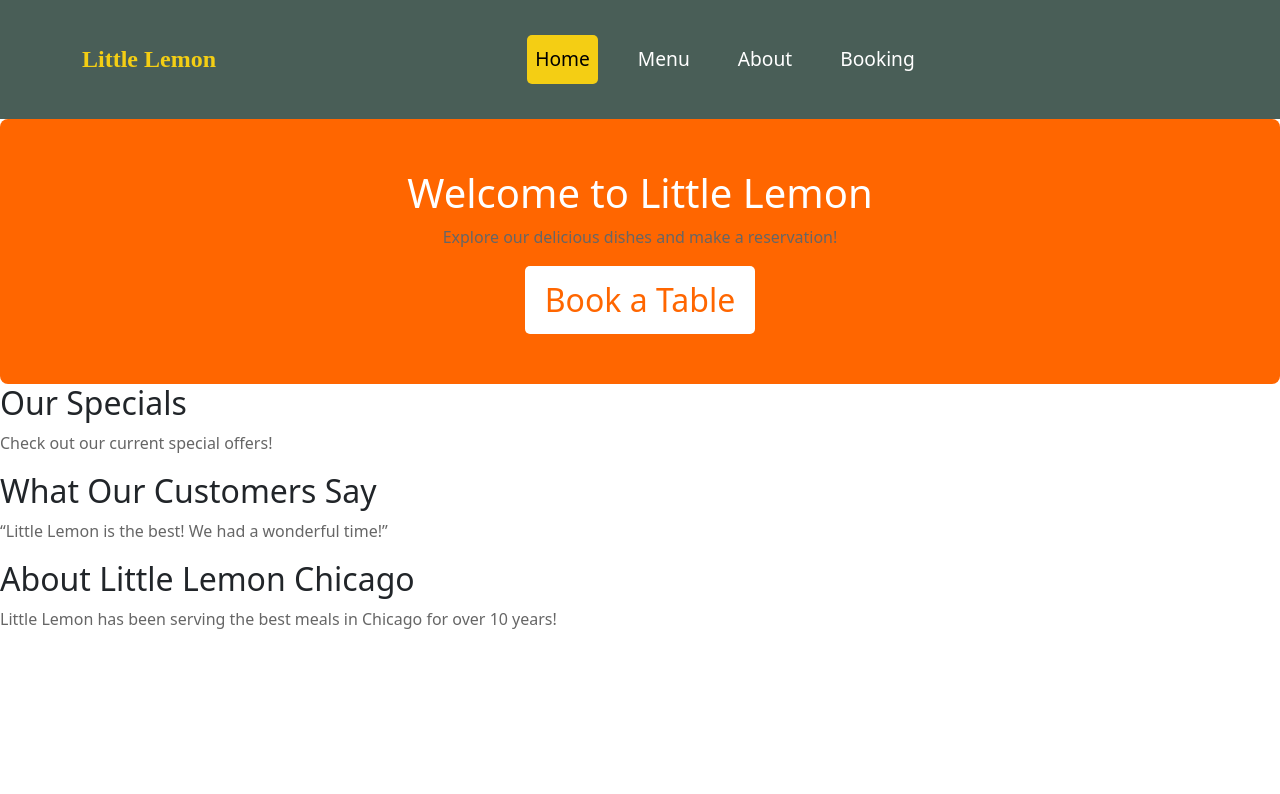
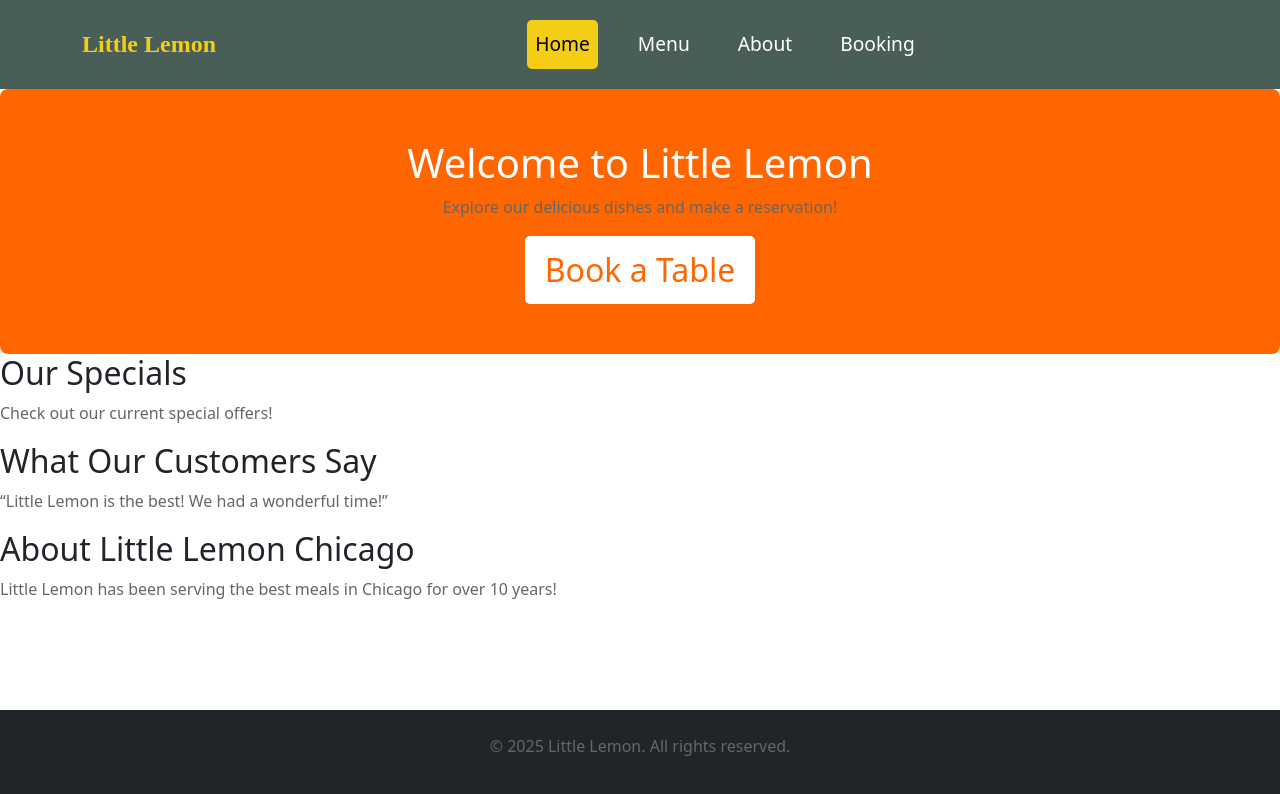
Before and after one commit to david-ivkovic/littlelemon, a React (Create React App) app: page / in a window 1280 px wide. Shown: the top 794 px of the page. Built offline with nearby package versions, Linux system fonts and the light colour scheme.

Commit message:
fixed navbar and added footer

```diff
--- a/src/App.css
+++ b/src/App.css
@@ -4,8 +4,11 @@
 body {
   font-family: Arial, sans-serif;
   margin: 0;
-  padding: 0;
   background-color: #f4f4f4;
+  box-sizing: border-box;
+  display: flex;
+  flex-direction: column;
+  min-height: 100vh;
 }
 
 h1 {
@@ -87,6 +90,28 @@ button {
   cursor: pointer;
 }
 
+/* Utility class for padding */
+.padding-container {
+  padding-left: 70px;
+  padding-right: 70px;
+}
+
+/* Main content area */
+.main-content {
+  flex: 1;
+}
+
+/* Footer Styling */
+footer {
+  background-color: #495e57;
+  color: white;
+  text-align: center;
+  padding: 1rem;
+  position: fixed;
+  left: 0;
+  bottom: 0;
+  width: 100%;}
+
 /* Mobile responsiveness */
 @media (max-width: 768px) {
   /* Navbar */
@@ -139,6 +164,11 @@ button {
   p {
     font-size: 0.9rem;
   }
+
+  .padding-container {
+    padding-left: 15px;
+    padding-right: 15px;
+  }
 }
 
 @media (max-width: 480px) {
--- a/src/App.js
+++ b/src/App.js
@@ -6,6 +6,7 @@ import BookingPage from './components/BookingPage'; // Booking page
 import './App.css'; // Import App.css for styling
 import 'bootstrap/dist/css/bootstrap.min.css'; // Import bootstrap css
 import Navbar from './components/Navbar'; // Import Navbar component
+import Footer from './components/Footer'; // Import Footer component
 
 function App() {
   return (
@@ -15,6 +16,7 @@ function App() {
         <Route path="/" element={<Main />} /> {/* HomePage component */}
         <Route path="/booking" element={<BookingPage />} /> {/* BookingPage component */}
       </Routes>
+      <Footer /> {/* Footer */}
     </>
   );
 }
--- a/src/components/Navbar.css
+++ b/src/components/Navbar.css
@@ -1,6 +1,6 @@
 /* Navbar Styling */
 .navbar {
-  padding: 15px 0;
+  padding: 0px !important;
   background-color: #495e57; /* Green color */
 }
 
```
